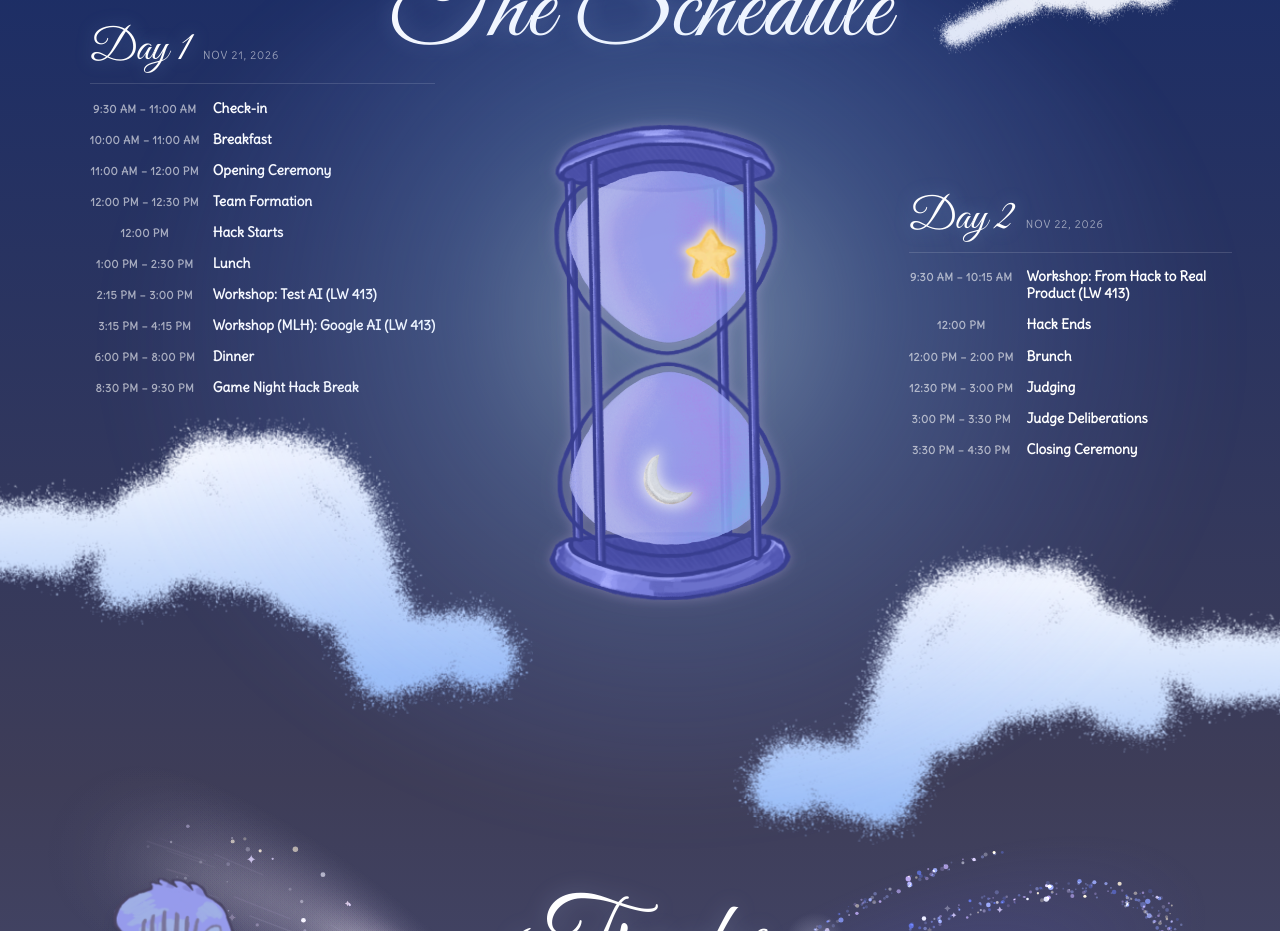
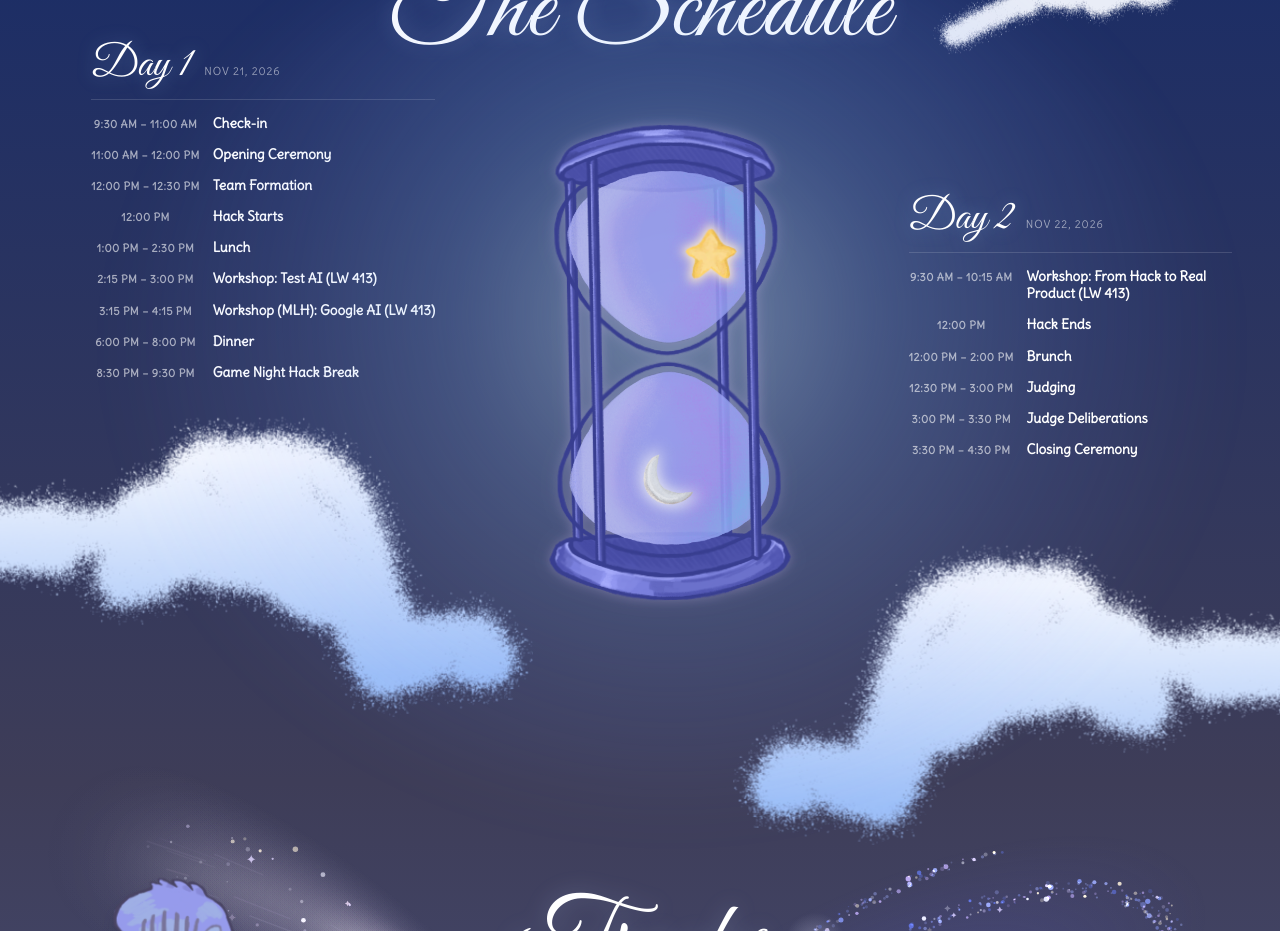
Before and after one commit to hsu-emily/Whack2026-Website, a React (Vite) app: page / in a window 1280 px wide. Shown: the part 1000-1931 px from the top of the page. Built offline with nearby package versions, Linux system fonts and the light colour scheme.

Commit message:
Comment out Breakfast event in Schedule component
Comment out the Breakfast event in the schedule.

```diff
--- a/src/components/Schedule.jsx
+++ b/src/components/Schedule.jsx
@@ -16,7 +16,7 @@ const DAYS = {
     date: 'Nov 21, 2026',
     events: [
       { time: '9:30 AM - 11:00 AM', title: 'Check-in'},
-      { time: '10:00 AM - 11:00 AM', title: 'Breakfast'},
+      //{ time: '10:00 AM - 11:00 AM', title: 'Breakfast'},
       { time: '11:00 AM - 12:00 PM', title: 'Opening Ceremony'},
       { time: '12:00 PM - 12:30 PM', title: 'Team Formation'},
       { time: '12:00 PM', title: 'Hack Starts'},
```
